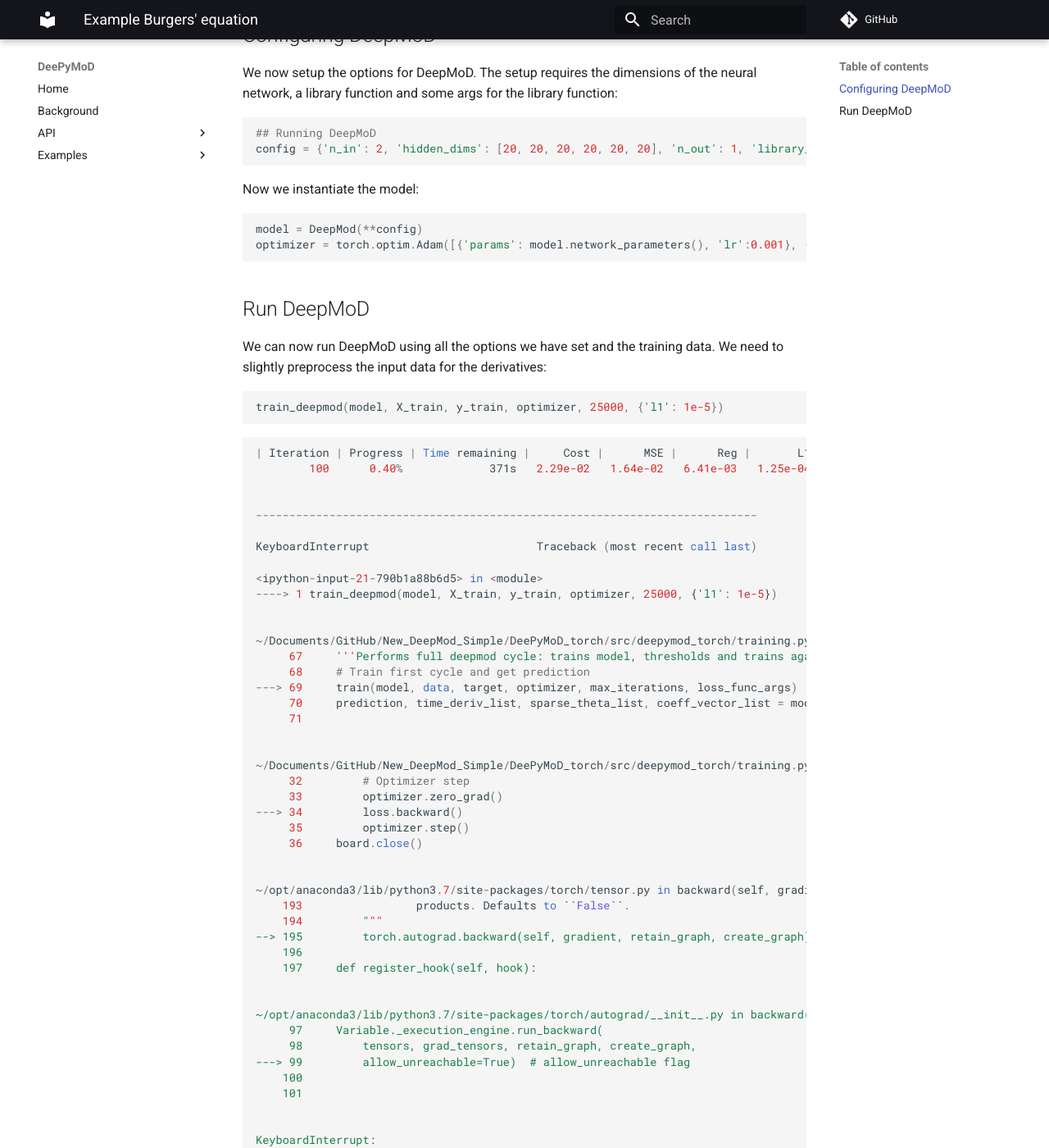
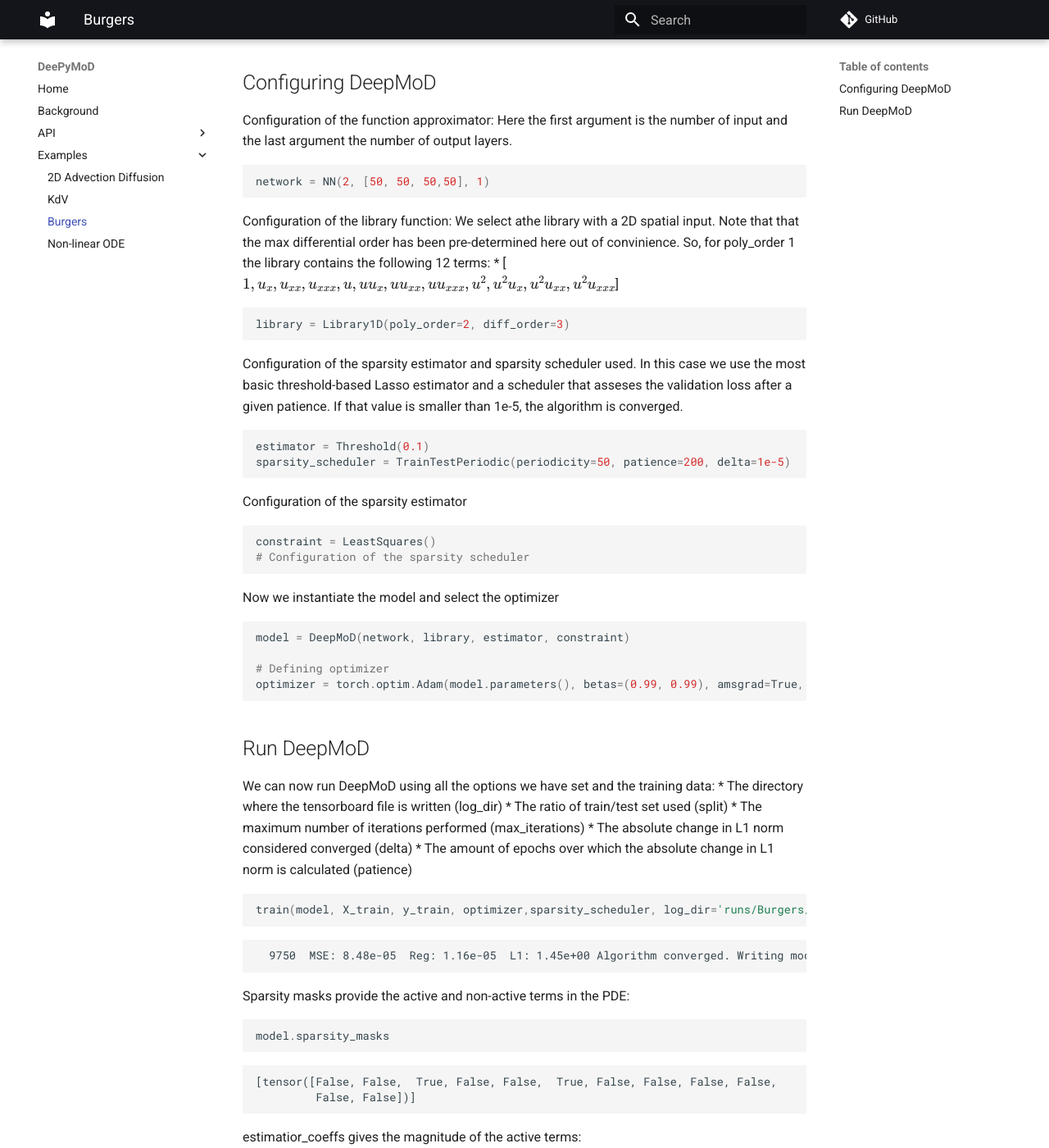
Before and after one commit to PhIMaL/DeePyMoD, an MkDocs documentation site: the page built from docs/examples/Burgers/PDE_Burgers.md, in a window 1280 px wide and 1400 px high, scrolled down 2721 px. Shown: the whole window at 82% size. Built offline with MkDocs 1.6.1 and Material for MkDocs 9.7.7, drawn with Linux system fonts in a browser that asks for light colours; formulas are drawn with MathJax 3; comment, search, counter and statistics services are not loaded; some of the changed text lies outside the part shown.

Commit message:
Updated background and samples.
* Updated background for the documentation

* Updated three examples + docstrings

````diff
--- a/docs/background/background.md
+++ b/docs/background/background.md
@@ -1,2 +1,18 @@
 # Background
+
+## Framework
+
+Deep learning-based model discovery typically uses a neural network to construct a noiseless surrogate $\hat{u}$ of the data $u$. A library of potential terms $\Theta$ is constructed using automatic differentiation from $\hat{u}$ and the neural network is constrained to solutions allowed by this library . The loss function of the network thus consists of two contributions, (i) a mean square error to learn the mapping $(\vec{x},t) \rightarrow \hat{u}$ and (ii) a term to constrain the network,
+$$
+\mathcal{L} = \frac{1}{N}\sum_{i=1}^{N}\left( u_i - \hat{u}_i \right) ^2 +\frac{1}{N}\sum_{i=1}^{N}\left( \partial_t \hat{u}_i - \Theta_{i}\xi \right)^2 .
+ \label{eq:deepmod}
+$$
+ The sparse coefficient vector $\xi$ is learned concurrently with the network parameters and plays two roles: 1) determining the active (i.e. non-zero) components of the underlying PDE and 2) constraining the network according to these active terms. We propose to separate these two tasks by decoupling the constraint from the sparsity selection process itself. We first calculate a sparsity mask $g$ and then constrain the network only by the active terms in the mask. Mathematically, we replace $\xi$ by $\xi \circ \ g$. The sparsity mask $g$ need not be calculated differentiably, so that any classical, non-differentiable sparse estimator can be used. Our approach has several additional advantages: i) It provides an unbiased estimate of the coefficient vector since we do not apply $l_1$ or $l_2$ regularisation on $\xi$, ii) the sparsity pattern is determined from the full library $\Theta$, rather than only from the remaining active terms, allowing dynamic addition and removal of active terms throughout training, and iii) we can use cross validation or similar methods in the sparse estimator to find the optimal hyperparameters for model selection.
+
 ![Screenshot](../figures/framework.png)
+
+Using this change, we constructed a general framework for deep learning based model discovery with any classical sparsity promoting algorithm in the above. A *function approximator* constructs a surrogate of the data, (II) from which a *Library* of possible terms and the time derivative is constructed using automatic differentiation. (III) A *sparsity estimator* selects the active terms in the library using sparse regression and (IV) the function approximator is constrained to solutions allowed by the active terms by the *constraint*.
+
+## Training
+
+As the sparsity estimator is non-differentiable, determining the sparsity mask before the function approximator has reasonably approximated the data can adversely affect training if the wrong terms are selected. We thus split the dataset into a train- and test-set and update the sparsity mask only when the MSE on the test-set starts to increase. After updating the mask, the model needs to adjust to the tighter constraint and we hence update the sparsity pattern every 25 epochs after the first update. Final convergence is reached when the $l_1$ norm of the coefficient vector remains constant. In practice we observe that large datasets with little noise might discover the correct equation after a single sparsity update, but that highly noisy datasets typically require several updates, removing only a few terms at a time.
--- a/docs/examples/Burgers/PDE_Burgers.md
+++ b/docs/examples/Burgers/PDE_Burgers.md
@@ -10,10 +10,17 @@ We start by importing the required libraries and setting the plotting style:
 import numpy as np
 import torch
 import matplotlib.pylab as plt
-# DeepMoD stuff
-from deepymod_torch.DeepMod import DeepMod
-from deepymod_torch.library_functions import library_1D_in
-from deepymod_torch.training import train_deepmod, train_mse
+
+# DeepMoD functions
+
+from deepymod import DeepMoD
+from deepymod.model.func_approx import NN
+from deepymod.model.library import Library1D
+from deepymod.model.constraint import LeastSquares
+from deepymod.model.sparse_estimators import Threshold,PDEFIND
+from deepymod.training import train
+from deepymod.training.sparsity_scheduler import TrainTestPeriodic
+from scipy.io import loadmat
 
 # Settings for reproducibility
 np.random.seed(42)
@@ -23,10 +30,6 @@ torch.manual_seed(0)
 %load_ext autoreload
 %autoreload 2
 ```
-
-    The autoreload extension is already loaded. To reload it, use:
-      %reload_ext autoreload
-
 
 Next, we prepare the dataset.
 
@@ -90,7 +93,7 @@ y_train = torch.tensor(y_noisy[idx, :][:number_of_samples], dtype=torch.float32)
 print(X_train.shape, y_train.shape)
 ```
 
-    torch.Size([1000, 2]) torch.Size([1000, 1])
+    torch.Size([2000, 2]) torch.Size([2000, 1])
 
 
 We now have a dataset which we can use. Let's plot, for a final time, the original dataset, the noisy set and the samples points:
@@ -126,93 +129,102 @@ plt.show()
 
 ## Configuring DeepMoD
 
-We now setup the options for DeepMoD. The setup requires the dimensions of the neural network, a library function and some args for the library function:
+Configuration of the function approximator: Here the first argument is the number of input and the last argument the number of output layers.
 
 
 ```python
-## Running DeepMoD
-config = {'n_in': 2, 'hidden_dims': [20, 20, 20, 20, 20, 20], 'n_out': 1, 'library_function': library_1D_in, 'library_args':{'poly_order': 1, 'diff_order': 2}}
+network = NN(2, [50, 50, 50,50], 1)
 ```
 
-Now we instantiate the model:
+Configuration of the library function: We select athe library with a 2D spatial input. Note that that the max differential order has been pre-determined here out of convinience. So, for poly_order 1 the library contains the following 12 terms:
+* [$1, u_x, u_{xx}, u_{xxx}, u, u u_{x}, u u_{xx}, u u_{xxx}, u^2, u^2 u_{x}, u^2 u_{xx}, u^2 u_{xxx}$]
 
 
 ```python
-model = DeepMod(**config)
-optimizer = torch.optim.Adam([{'params': model.network_parameters(), 'lr':0.001}, {'params': model.coeff_vector(), 'lr':0.005}])
+library = Library1D(poly_order=2, diff_order=3)
+```
+
+Configuration of the sparsity estimator and sparsity scheduler used. In this case we use the most basic threshold-based Lasso estimator and a scheduler that asseses the validation loss after a given patience. If that value is smaller than 1e-5, the algorithm is converged.
+
+
+```python
+estimator = Threshold(0.1)
+sparsity_scheduler = TrainTestPeriodic(periodicity=50, patience=200, delta=1e-5)
+```
+
+Configuration of the sparsity estimator
+
+
+```python
+constraint = LeastSquares()
+# Configuration of the sparsity scheduler
+```
+
+Now we instantiate the model and select the optimizer
+
+
+```python
+model = DeepMoD(network, library, estimator, constraint)
+
+# Defining optimizer
+optimizer = torch.optim.Adam(model.parameters(), betas=(0.99, 0.99), amsgrad=True, lr=1e-3)
+
 ```
 
 ## Run DeepMoD
 
-We can now run DeepMoD using all the options we have set and the training data. We need to slightly preprocess the input data for the derivatives:
+We can now run DeepMoD using all the options we have set and the training data:
+* The directory where the tensorboard file is written (log_dir)
+* The ratio of train/test set used (split)
+* The maximum number of iterations performed (max_iterations)
+* The absolute change in L1 norm considered converged (delta)
+* The amount of epochs over which the absolute change in L1 norm is calculated (patience)
 
 
 ```python
-train_deepmod(model, X_train, y_train, optimizer, 25000, {'l1': 1e-5})
+train(model, X_train, y_train, optimizer,sparsity_scheduler, log_dir='runs/Burgers/', split=0.8, max_iterations=100000)
 ```
 
-    | Iteration | Progress | Time remaining |     Cost |      MSE |      Reg |       L1 |
-            100      0.40%             371s   2.29e-02   1.64e-02   6.41e-03   1.25e-04
+      9750  MSE: 8.48e-05  Reg: 1.16e-05  L1: 1.45e+00 Algorithm converged. Writing model to disk.
 
 
-    ---------------------------------------------------------------------------
-
-    KeyboardInterrupt                         Traceback (most recent call last)
-
-    <ipython-input-21-790b1a88b6d5> in <module>
-    ----> 1 train_deepmod(model, X_train, y_train, optimizer, 25000, {'l1': 1e-5})
-
-
-    ~/Documents/GitHub/New_DeepMod_Simple/DeePyMoD_torch/src/deepymod_torch/training.py in train_deepmod(model, data, target, optimizer, max_iterations, loss_func_args)
-         67     '''Performs full deepmod cycle: trains model, thresholds and trains again for unbiased estimate. Updates model in-place.'''
-         68     # Train first cycle and get prediction
-    ---> 69     train(model, data, target, optimizer, max_iterations, loss_func_args)
-         70     prediction, time_deriv_list, sparse_theta_list, coeff_vector_list = model(data)
-         71
-
-
-    ~/Documents/GitHub/New_DeepMod_Simple/DeePyMoD_torch/src/deepymod_torch/training.py in train(model, data, target, optimizer, max_iterations, loss_func_args)
-         32         # Optimizer step
-         33         optimizer.zero_grad()
-    ---> 34         loss.backward()
-         35         optimizer.step()
-         36     board.close()
-
-
-    ~/opt/anaconda3/lib/python3.7/site-packages/torch/tensor.py in backward(self, gradient, retain_graph, create_graph)
-        193                 products. Defaults to ``False``.
-        194         """
-    --> 195         torch.autograd.backward(self, gradient, retain_graph, create_graph)
-        196
-        197     def register_hook(self, hook):
-
-
-    ~/opt/anaconda3/lib/python3.7/site-packages/torch/autograd/__init__.py in backward(tensors, grad_tensors, retain_graph, create_graph, grad_variables)
-         97     Variable._execution_engine.run_backward(
-         98         tensors, grad_tensors, retain_graph, create_graph,
-    ---> 99         allow_unreachable=True)  # allow_unreachable flag
-        100
-        101
-
-
-    KeyboardInterrupt:
-
-
-Now that DeepMoD has converged, it has found the following numbers:
+Sparsity masks provide the active and non-active terms in the PDE:
 
 
 ```python
-print(model.fit.sparsity_mask)
+model.sparsity_masks
 ```
 
-    [tensor([2, 4])]
+
+
+
+    [tensor([False, False,  True, False, False,  True, False, False, False, False,
+             False, False])]
+
+
+
+estimatior_coeffs gives the magnitude of the active terms:
+
+
+```python
+print(model.estimator_coeffs())
+```
+
+    [array([[ 0.        ],
+           [ 0.        ],
+           [ 0.40999228],
+           [ 0.        ],
+           [ 0.        ],
+           [-0.99958825],
+           [ 0.        ],
+           [ 0.        ],
+           [ 0.        ],
+           [ 0.        ],
+           [ 0.        ],
+           [ 0.        ]], dtype=float32)]
 
 
 
 ```python
-print(model.fit.coeff_vector[0])
+
 ```
-
-    Parameter containing:
-    tensor([[ 0.0974],
-            [-0.9905]], requires_grad=True)
--- a/mkdocs.yml
+++ b/mkdocs.yml
@@ -22,6 +22,8 @@ nav:
     - Examples:
         - 2D Advection Diffusion: examples/2DAD/2DAD.md
         - KdV: examples/PDE_KdV/PDE_KdV.md
+        - Burgers: examples/Burgers/PDE_Burgers.md
+        - Non-linear ODE: examples/ODE_nonlin/ODE.md
 
 theme:
     name: "material"
````
Also changed, not shown: other parts of docs/examples/Burgers/PDE_Burgers.md (+1 -1 lines), docs/examples/2DAD/2DAD.md (+1 -1 lines), docs/examples/ODE_nonlin/ODE.md (added, +243 -0 lines), docs/examples/kdv/PDE_KdV.md (deleted, +0 -183 lines), docs/examples/Burgers/output_14_0.png, docs/examples/ODE_nonlin/output_8_0.png (added), docs/examples/kdv/output_14_0.png (deleted), docs/examples/kdv/output_6_0.png (deleted), 4 other files.
